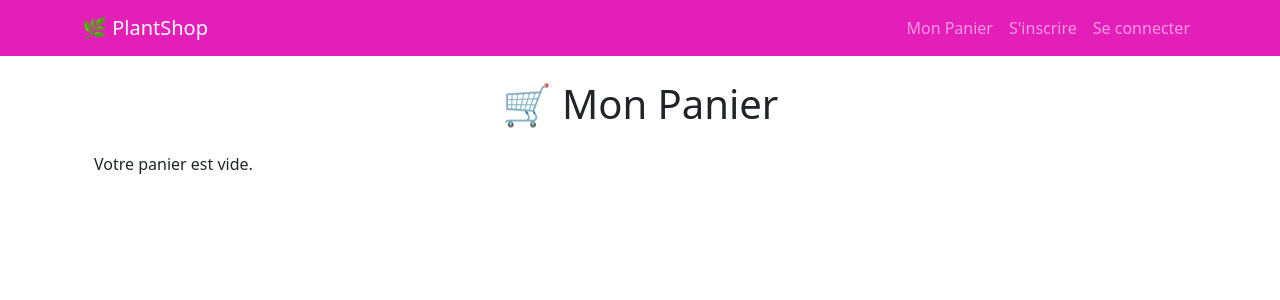
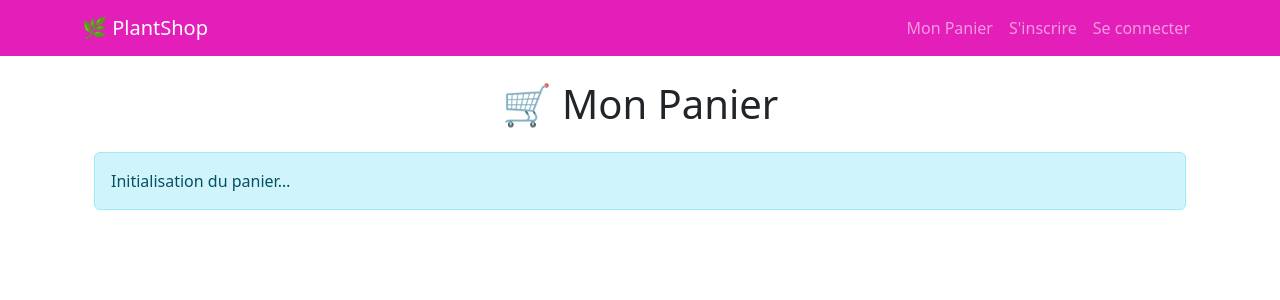
Before and after one commit to tilnede0x1182/plant_shop_nextjs, a Next.js app: page /cart in a window 1280 px wide. Shown: the top 300 px of the page. Built offline with nearby package versions, Linux system fonts and the light colour scheme; no server answers.

Commit message:
En cours de crrection du panier

```diff
--- a/src/app/api/orders/route.ts
+++ b/src/app/api/orders/route.ts
@@ -5,7 +5,7 @@ const prisma = new PrismaClient()
 
 export async function GET() {
   const orders = await prisma.order.findMany({
-    include: { orderItems: true }
+		include: { orderItems: { include: { plant: true } } }
   })
   return NextResponse.json(orders)
 }
--- a/src/app/cart/page.tsx
+++ b/src/app/cart/page.tsx
@@ -1,24 +1,13 @@
-"use client"
-import { useEffect, useState } from "react"
+"use client";
+import { useEffect, useState } from "react";
 
 export default function CartPage() {
-	const [loading, setLoading] = useState(true)
-
-	useEffect(() => {
-		// Simulation du chargement du panier, ex. depuis localStorage
-		setTimeout(() => setLoading(false), 500)
-	}, [])
-
 	return (
 		<div className="container mt-4">
 			<h1 className="text-center mb-4">🛒 Mon Panier</h1>
 			<div id="cart-container">
-				{loading ? (
-					<p className="alert alert-info">Chargement du panier...</p>
-				) : (
-					<p>Votre panier est vide.</p> /* Placeholder, à remplacer par contenu réel */
-				)}
+				<p className="alert alert-info">Initialisation du panier…</p>
 			</div>
 		</div>
-	)
+	);
 }
--- a/src/app/components/Navbar.tsx
+++ b/src/app/components/Navbar.tsx
@@ -1,21 +1,36 @@
-"use client"
-import Link from "next/link"
-import { useSession, signOut } from "next-auth/react"
+// src/app/components/Navbar.tsx
+
+"use client";
+import Link from "next/link";
+import { useSession, signOut } from "next-auth/react";
+import dynamic from "next/dynamic";
+
+const CartLink = dynamic(
+	() =>
+		Promise.resolve(function CartLink() {
+			return (
+				<a href="/cart" className="nav-link" id="cart-link">
+					Mon Panier
+				</a>
+			);
+		}),
+	{ ssr: false }
+);
 
 // Navbar avec gestion utilisateur et rôle admin
 export default function Navbar() {
-	const { data: session } = useSession()
-	const user = session?.user
+	const { data: session } = useSession();
+	const user = session?.user;
 
-	const isAdmin = user?.admin === true
+	const isAdmin = user?.admin === true;
 
 	const capitalizeName = (name?: string) =>
 		name
 			? name
 					.split(" ")
-					.map(s => s.charAt(0).toUpperCase() + s.slice(1))
+					.map((s) => s.charAt(0).toUpperCase() + s.slice(1))
 					.join(" ")
-			: ""
+			: "";
 
 	return (
 		<nav className="navbar navbar-expand-lg navbar-dark custom-navbar">
@@ -41,9 +56,7 @@ export default function Navbar() {
 							</li>
 						)}
 						<li className="nav-item">
-							<Link href="/cart" className="nav-link" id="cart-link">
-								Mon Panier
-							</Link>
+							<CartLink />
 						</li>
 						{user ? (
 							<>
@@ -109,5 +122,5 @@ export default function Navbar() {
 				</div>
 			</div>
 		</nav>
-	)
+	);
 }
--- a/src/app/layout.tsx
+++ b/src/app/layout.tsx
@@ -24,7 +24,8 @@ export default function RootLayout({ children }: { children: React.ReactNode })
 					</div>
 				</Providers>
 				<script src="https://cdn.jsdelivr.net/npm/bootstrap@5.3.2/dist/js/bootstrap.bundle.min.js" />
-				<script src="/javascripts/application.js" />
+				{/* <script src="/javascripts/application.js" /> */}
+				<script src="/javascripts/application.js"></script>
 			</body>
 		</html>
 	)
--- a/src/app/orders/page.tsx
+++ b/src/app/orders/page.tsx
@@ -25,8 +25,8 @@ export default function OrdersPage() {
 
   useEffect(() => {
     fetch("/api/orders")
-			.then(res => res.json())
-			.then(data => setOrders(data))
+      .then((res) => res.json())
+      .then((data) => setOrders(data))
   }, [])
 
   return (
@@ -41,7 +41,7 @@ export default function OrdersPage() {
                 Passée le {new Date(order.createdAt).toLocaleString()} – Total : {order.totalPrice} €
               </p>
               <ul className="mb-2">
-								{order.orderItems.map(item => (
+                {order.orderItems.map((item) => (
                   <li key={item.id}>
                     <Link
                       href={`/plants/${item.plant.id}`}
```
Lines whose indentation alone changed are shown as unchanged.
